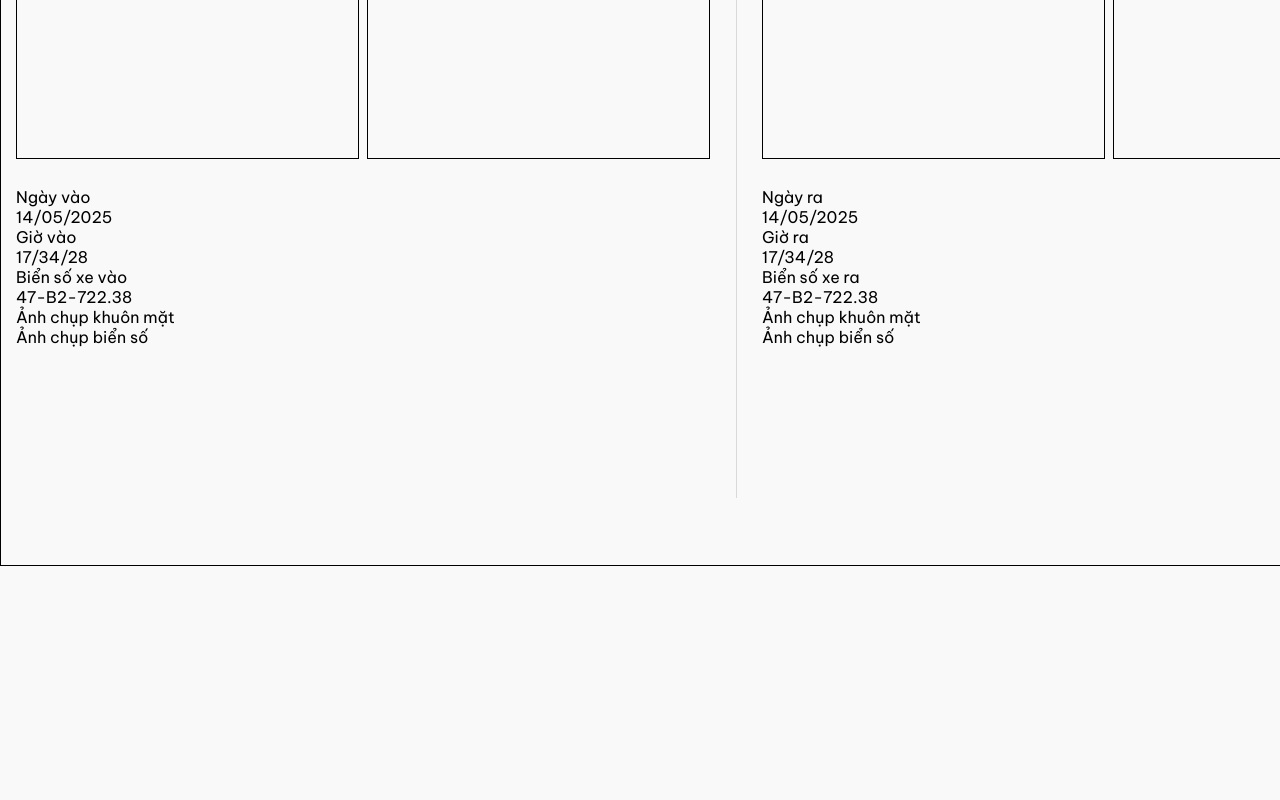
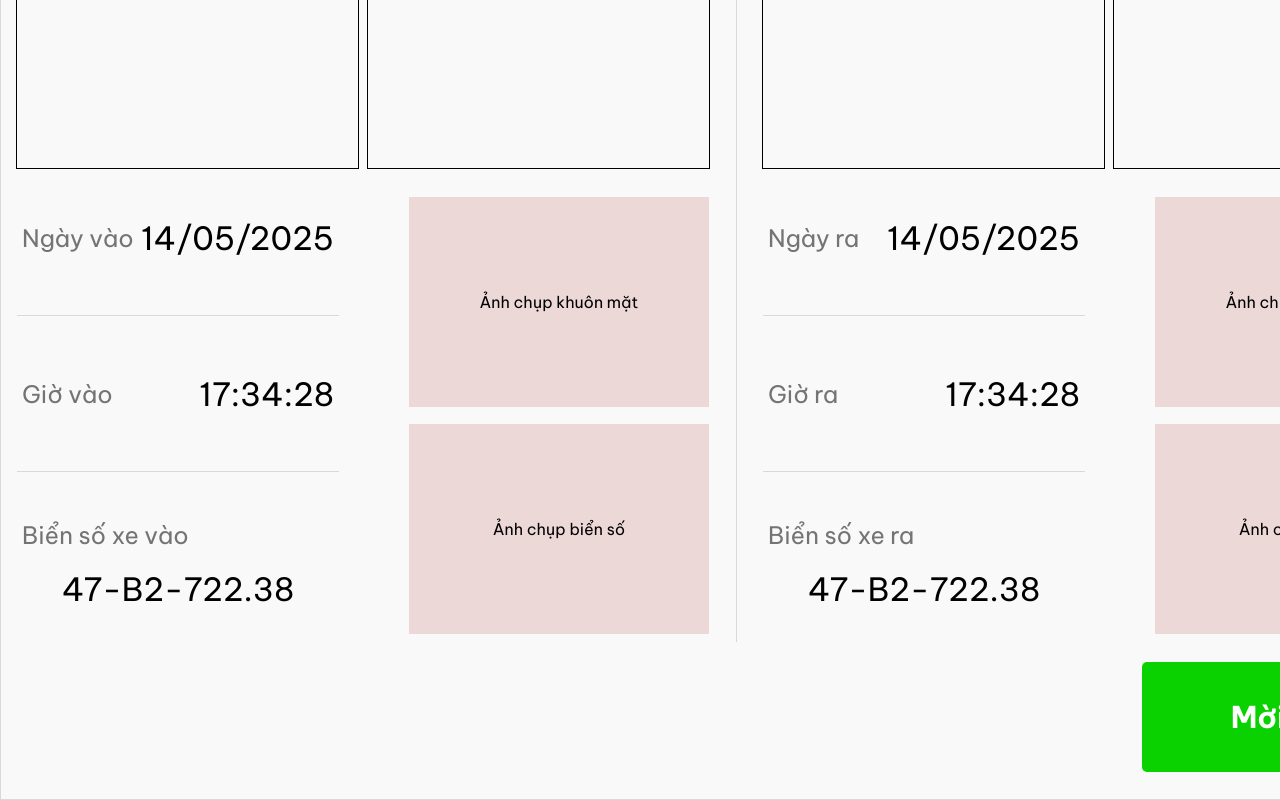
Before and after one commit to MinMinhMin/Project, a React (Vite) app in the folder frontend/: page /user in a window 1280 px wide. Shown: the part 845-1645 px from the top of the page. Before the commit the page ends 1411 px from the top, so only its background shows below. Built offline with nearby package versions, Linux system fonts and the light colour scheme.

Commit message:
update observe

```diff
--- a/frontend/src/components/user/observe/mainScreen.jsx
+++ b/frontend/src/components/user/observe/mainScreen.jsx
@@ -84,12 +84,16 @@ const MainScreen = ({
                 <p>14/05/2025</p>
               </div>
 
+              <div className={styles["hori-line"]}></div>
+
               <div className={styles["time-in"]}>
                 Giờ vào
-                <p>17/34/28</p>
+                <p>17:34:28</p>
               </div>
 
-              <div className={styles["day-in"]}>
+              <div className={styles["hori-line"]}></div>
+
+              <div className={styles["plate"]}>
                 Biển số xe vào
                 <p>47-B2-722.38</p>
               </div>
@@ -107,7 +111,7 @@ const MainScreen = ({
         {/* ======================VÙNG LÀN RA========================== */}
         <div className={styles["back-side"]}>
           <div className={styles["choose-bar"]}>
-            <p>Làn vào</p>
+            <p>Làn ra</p>
 
             <div className={styles["container-id-scan"]}>
               {/* Vùng ID */}
@@ -163,12 +167,16 @@ const MainScreen = ({
                 <p>14/05/2025</p>
               </div>
 
+              <div className={styles["hori-line"]}></div>
+
               <div className={styles["time-in"]}>
                 Giờ ra
-                <p>17/34/28</p>
+                <p>17:34:28</p>
               </div>
 
-              <div className={styles["day-in"]}>
+              <div className={styles["hori-line"]}></div>
+
+              <div className={styles["plate"]}>
                 Biển số xe ra
                 <p>47-B2-722.38</p>
               </div>
--- a/frontend/src/index.css
+++ b/frontend/src/index.css
@@ -19,6 +19,7 @@
 body {
   width: 1470px;
   border: 1px solid;
+  border-color: #D9D9D9;
   margin: auto;
   padding: auto;
 }
--- a/frontend/src/styles/user/mainScreen.module.css
+++ b/frontend/src/styles/user/mainScreen.module.css
@@ -8,8 +8,15 @@
 }
 
 .vertical-line {
-    height: 1056px;
+    height: 1200px;
     width: 1px;
+    background-color: var(--vertical-line-color);
+    flex-shrink: 0;
+}
+
+.hori-line {
+    width: 100%;
+    height: 1px;
     background-color: var(--vertical-line-color);
     flex-shrink: 0;
 }
@@ -34,6 +41,12 @@
     justify-content: space-between;
     align-items: center;
     align-self: stretch;
+
+}
+
+.choose-bar p:first-child {
+    font-size: 33px;
+    font-weight: 500;
 }
 
 .container-id-scan {
@@ -85,7 +98,7 @@
     background-color: var(--primary-color);
 }
 
-.container-video-cam {
+.container-video-cam, .container-picture {
     display: flex;
     flex-direction: column;
     align-items: flex-start;
@@ -115,3 +128,94 @@
     flex-shrink: 0;
     border: 1px solid #000;
 }
+
+.container-info {
+    display: flex;
+    padding: 0px 1px;
+    justify-content: space-between;
+    align-items: center;
+    align-self: stretch;
+    gap: 70px;
+}
+
+.img-face, .img-plate {
+    display: flex;
+    height: 210px;
+    width: 300px;
+    padding: 10px;
+    justify-content: center;
+    align-items: center;
+    flex-shrink: 0;
+    align-self: stretch;
+    background: #EDD8D8;
+}
+
+.text-info {
+    display: flex;
+    width: 343px;
+    height: 426px;
+    flex-direction: column;
+    justify-content: space-between;
+    align-items: flex-end;
+}
+
+.text-info p {
+    color: #000;
+    font-size: 32px;
+    display: flex;
+    align-items: center;
+    justify-content: center;
+}
+
+.img-info {
+    display: flex;
+    flex-direction: column;
+    gap: 17px;
+}
+
+.day-in, .time-in, .plate {
+    display: flex;
+    height: 70px;
+    padding: 5px;
+    justify-content: space-between;
+    align-items: center;
+    flex-shrink: 0;
+    align-self: stretch;
+    color: #747474;
+    font-size: 24px;
+}
+
+.plate {
+    display: flex;
+    height: 114px;
+    padding: 5px;
+    flex-direction: column;
+    align-items: flex-start;
+    gap: 5px;
+    flex-shrink: 0;
+    align-self: stretch;
+}
+
+.plate p {
+    display: flex;
+    height: 69px;
+    justify-content: center;
+    align-items: center;
+    gap: 10px;
+    flex-shrink: 0;
+    align-self: stretch;
+}
+
+.status {
+    display: flex;
+    width: 314px;
+    height: 110px;
+    justify-content: center;
+    align-items: center;
+    gap: 10px;
+    border-radius: 5px;
+    background: #0AD200;
+    color: #FFF;
+    font-size: 30px;
+    font-weight: 600;
+}
--- a/frontend/src/views/App.jsx
+++ b/frontend/src/views/App.jsx
@@ -24,6 +24,7 @@ function App() {
         <UserTopBar />
         <Notification />
         <MainScreen />
+
         {/* <Routes>
           <Route
             element={<Layout username={username} setUsername={setUsername} />}
```
Also changed, not shown: 1 other file (tests, documents, lock files or other folders).
